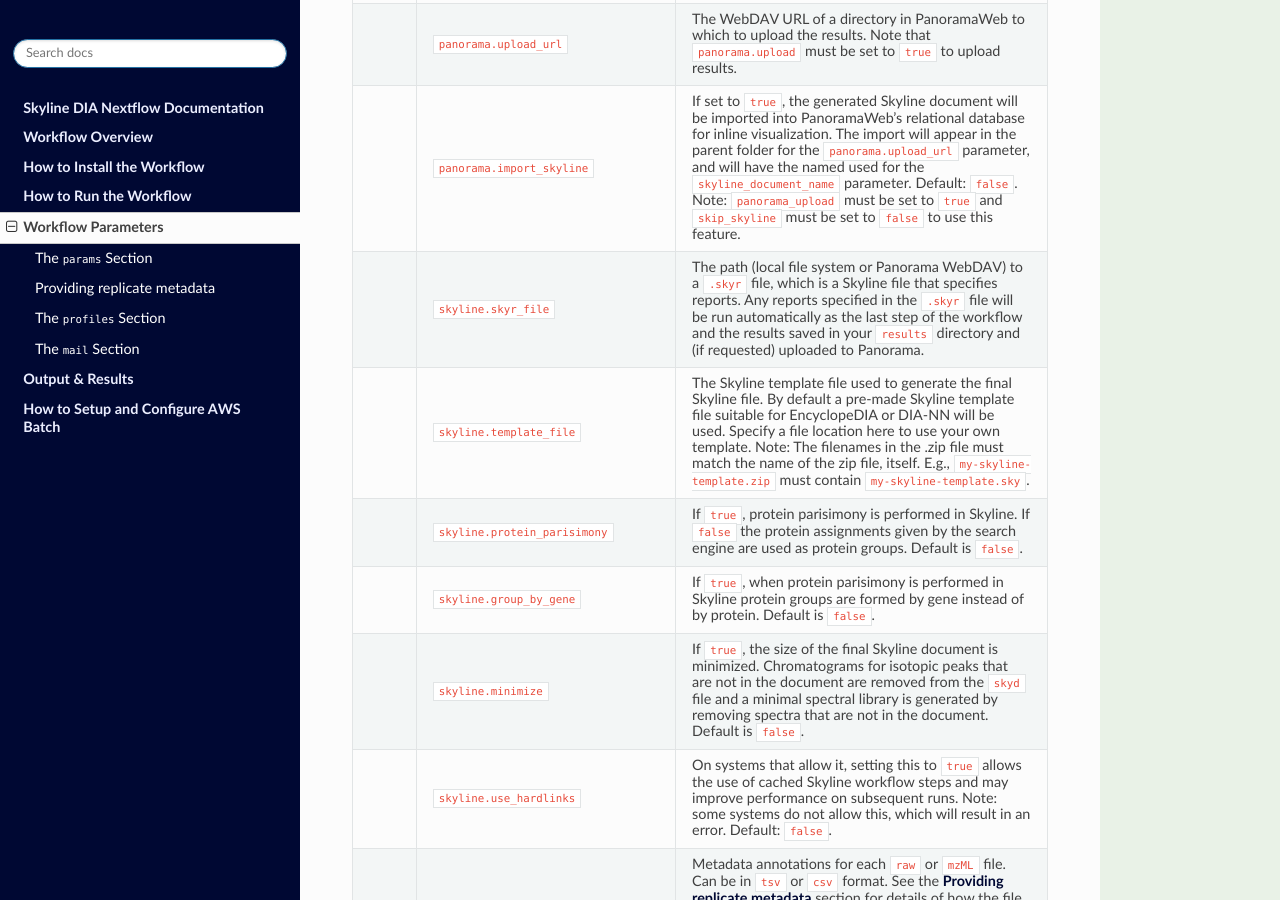
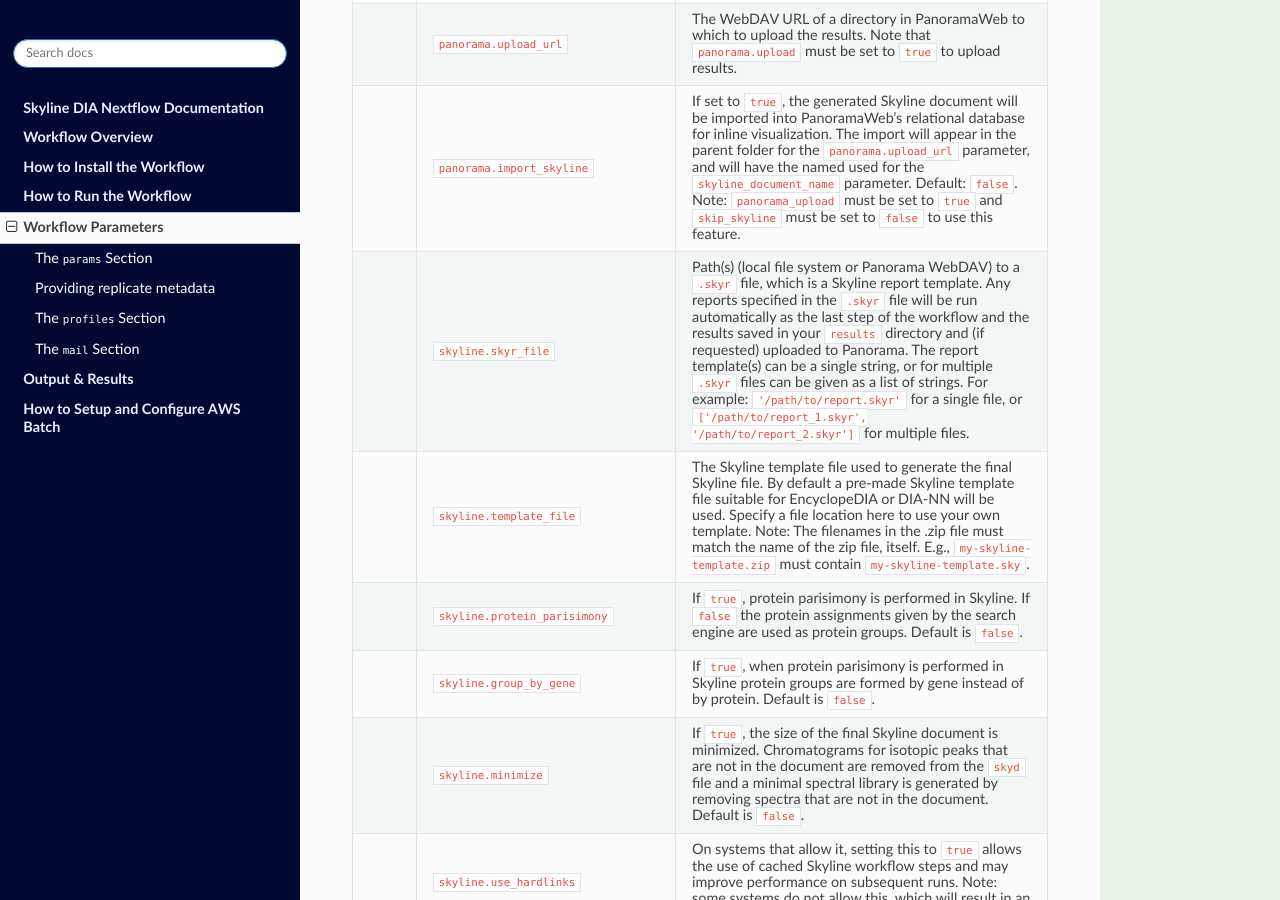
Before and after one commit to mriffle/nf-skyline-dia-ms, a Sphinx documentation site: the page built from docs/source/workflow_parameters.rst, in a window 1280 px wide and 900 px high, scrolled down 2671 px. Built offline with Sphinx 7.4.7 and the Read the Docs theme 2.0.0, drawn with Linux system fonts in a browser that asks for light colours.

Commit message:
Add the option to specify more than one skyr file to docs.

```diff
--- a/docs/source/workflow_parameters.rst
+++ b/docs/source/workflow_parameters.rst
@@ -112,7 +112,9 @@ The ``params`` Section
      - If set to ``true``, the generated Skyline document will be imported into PanoramaWeb's relational database for inline visualization. The import will appear in the parent folder for the ``panorama.upload_url`` parameter, and will have the named used for the ``skyline_document_name`` parameter. Default: ``false``. Note: ``panorama_upload`` must be set to ``true`` and ``skip_skyline`` must be set to ``false`` to use this feature.
    * -
      - ``skyline.skyr_file``
-     - The path (local file system or Panorama WebDAV) to a ``.skyr`` file, which is a Skyline file that specifies reports. Any reports specified in the ``.skyr`` file will be run automatically as the last step of the workflow and the results saved in your ``results`` directory and (if requested) uploaded to Panorama.
+     - Path(s) (local file system or Panorama WebDAV) to a ``.skyr`` file, which is a Skyline report template. Any reports specified in the ``.skyr`` file will be run automatically as the last step of the workflow and the results saved in your ``results`` directory and (if requested) uploaded to Panorama. The report template(s) can be a single string, or for multiple ``.skyr`` files can be given as a list of strings.
+       For example: ``'/path/to/report.skyr'`` for a single file, or
+       ``['/path/to/report_1.skyr', '/path/to/report_2.skyr']`` for multiple files.
    * -
      - ``skyline.template_file``
      - The Skyline template file used to generate the final Skyline file. By default a
```
